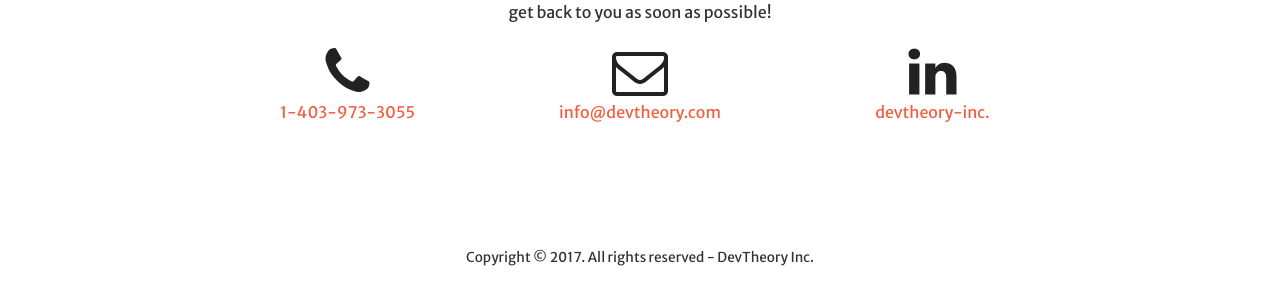
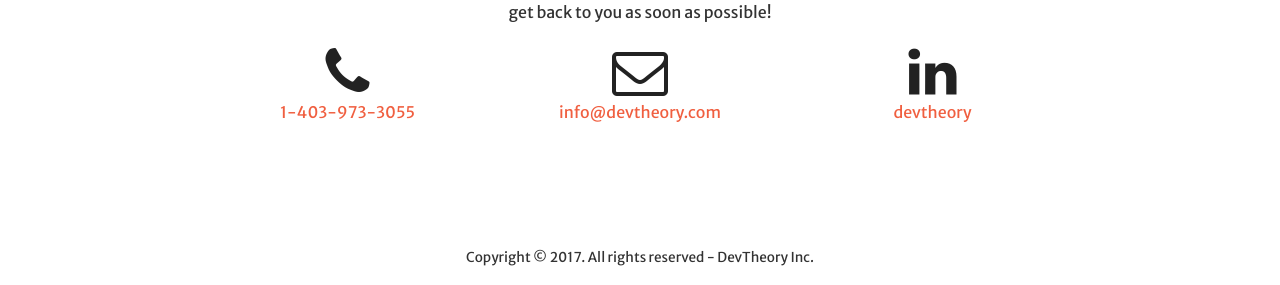
Before and after one commit to dev-theory/dev-theory.github.io, a Jekyll site: the page built from index.html, in a window 1280 px wide and 900 px high, scrolled down 2635 px. Shown: the part 612-897 px from the top of the window. Built offline with Jekyll 4.4.1, drawn with Linux system fonts in a browser that asks for light colours.

Commit message:
Update linkedin address

```diff
--- a/_config.yml
+++ b/_config.yml
@@ -5,7 +5,7 @@ description: "Web App & Services Development"
 baseurl: "" # the subpath of your site, e.g. /blog/
 url: "https://devtheory.com" # the base hostname & protocol for your site
 
-linkedin: devtheory-inc.
+linkedin: devtheory
 phone: 1-403-973-3055
 
 # Build settings
```
